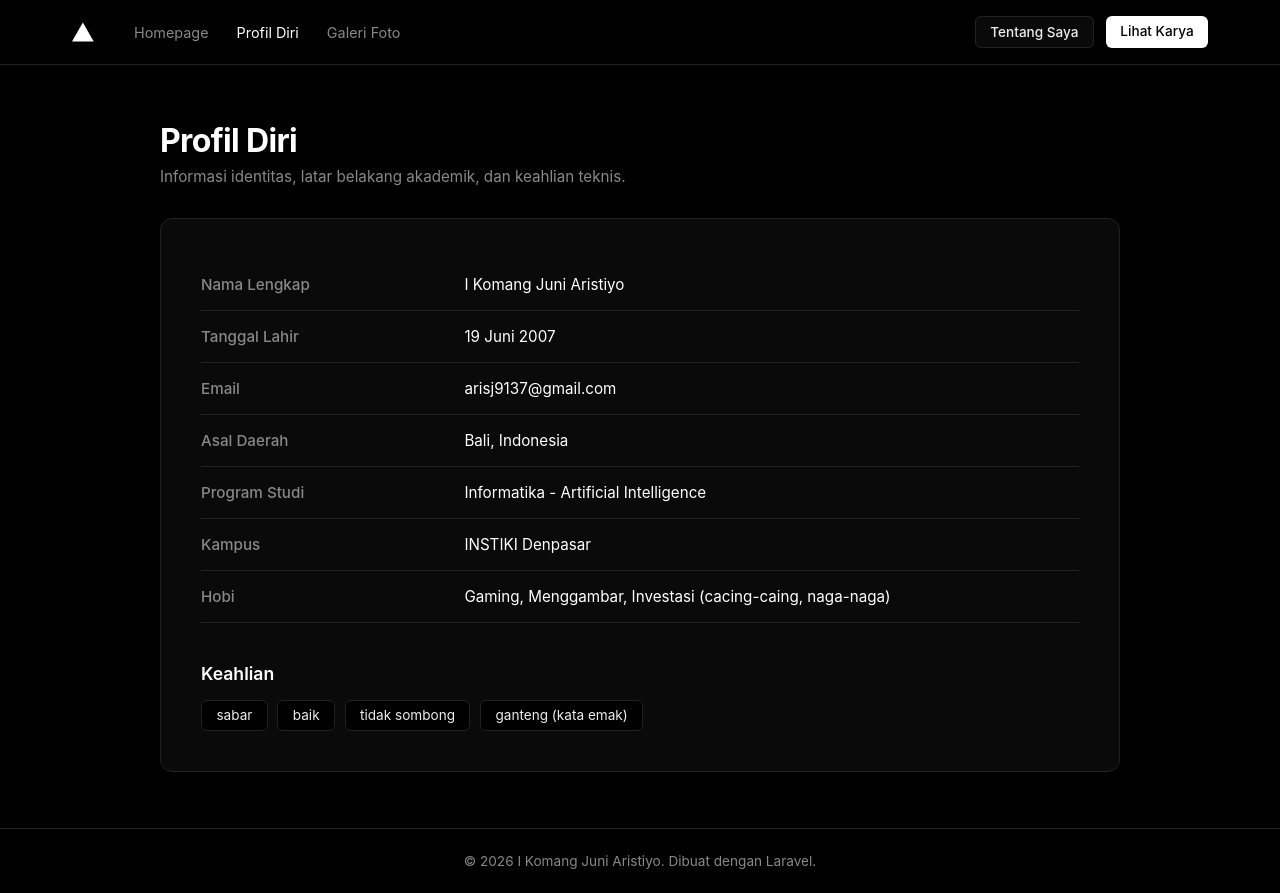
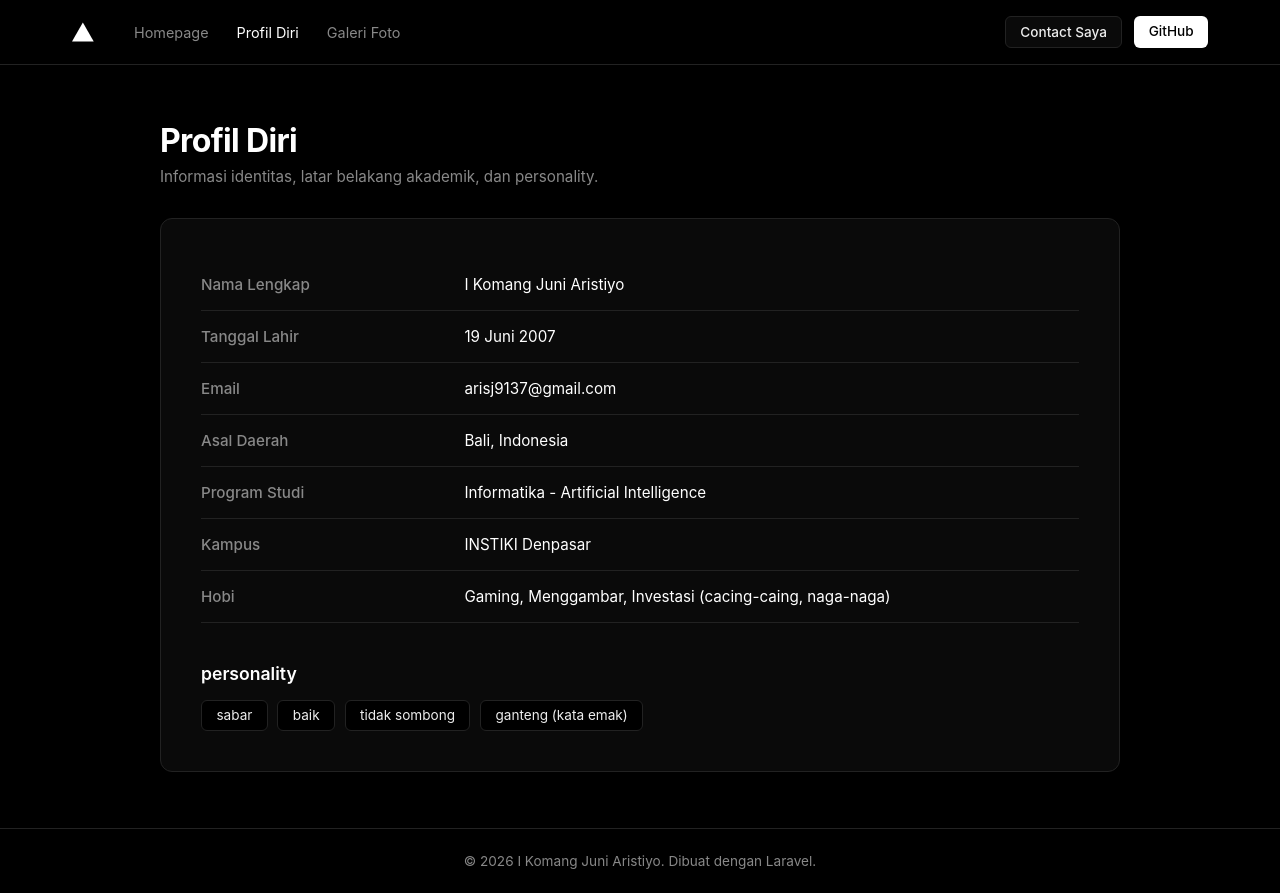
Before and after one commit to junii-svj/pogweb_kuis, a Laravel app: page /profil in a window 1280 px wide. Run offline with Laravel 12, Linux system fonts and the light colour scheme.

Commit message:
perubahan

```diff
--- a/resources/views/components/header.blade.php
+++ b/resources/views/components/header.blade.php
@@ -22,8 +22,8 @@
                 </ul>
             </div>
             <div class="nav-right">
-                <a href="{{ url('/profil') }}" class="btn-nav-outline">Tentang Saya</a>
-                <a href="{{ url('/galeri') }}" class="btn-nav-solid">Lihat Karya</a>
+                <a href="https://www.instagram.com/aristyyyo_?mdxt=MWpzY3JrZG1tb2R1dA==" class="btn-nav-outline">Contact Saya</a>
+                <a href="https://github.com/junii-svj" class="btn-nav-solid">GitHub</a>
             </div>
         </div>
     </header>
--- a/resources/views/profil.blade.php
+++ b/resources/views/profil.blade.php
@@ -4,7 +4,7 @@
 <section class="page-section">
     <div class="section-header">
         <h2>Profil Diri</h2>
-        <p>Informasi identitas, latar belakang akademik, dan keahlian teknis.</p>
+        <p>Informasi identitas, latar belakang akademik, dan personality.</p>
     </div>
 
     <div class="dark-card">
@@ -18,7 +18,7 @@
         </table>
 
         <div class="skills-wrapper">
-            <h3>Keahlian</h3>
+            <h3>personality</h3>
             <div class="skill-tags">
                 @foreach ($keahlian as $skill)
                     <span class="tag">{{ $skill }}</span>
```
